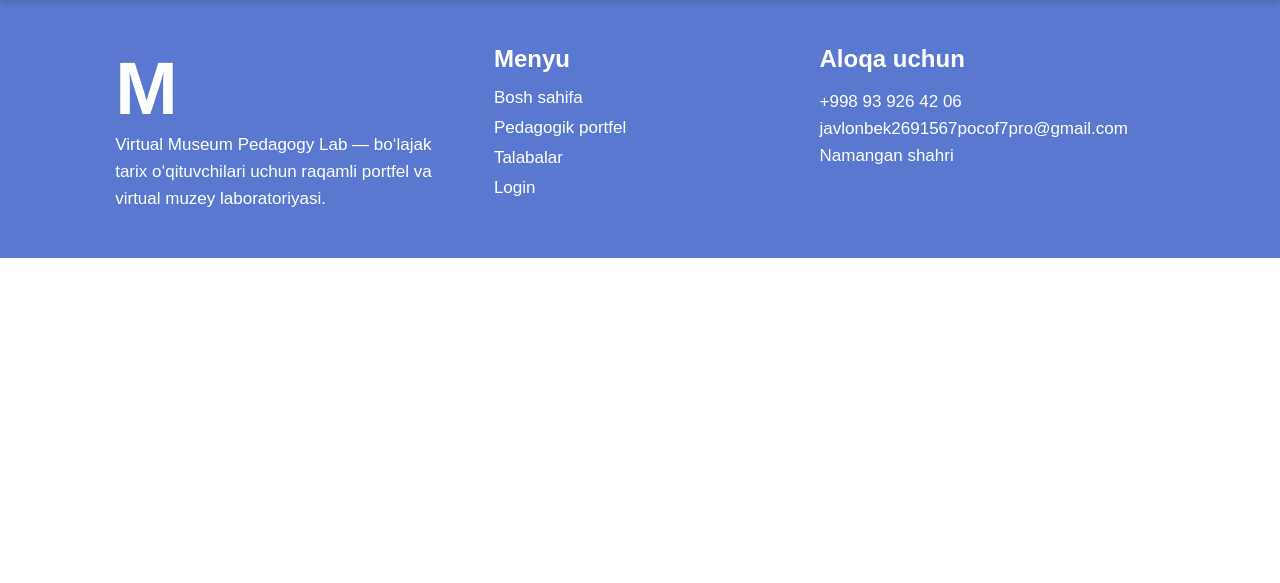
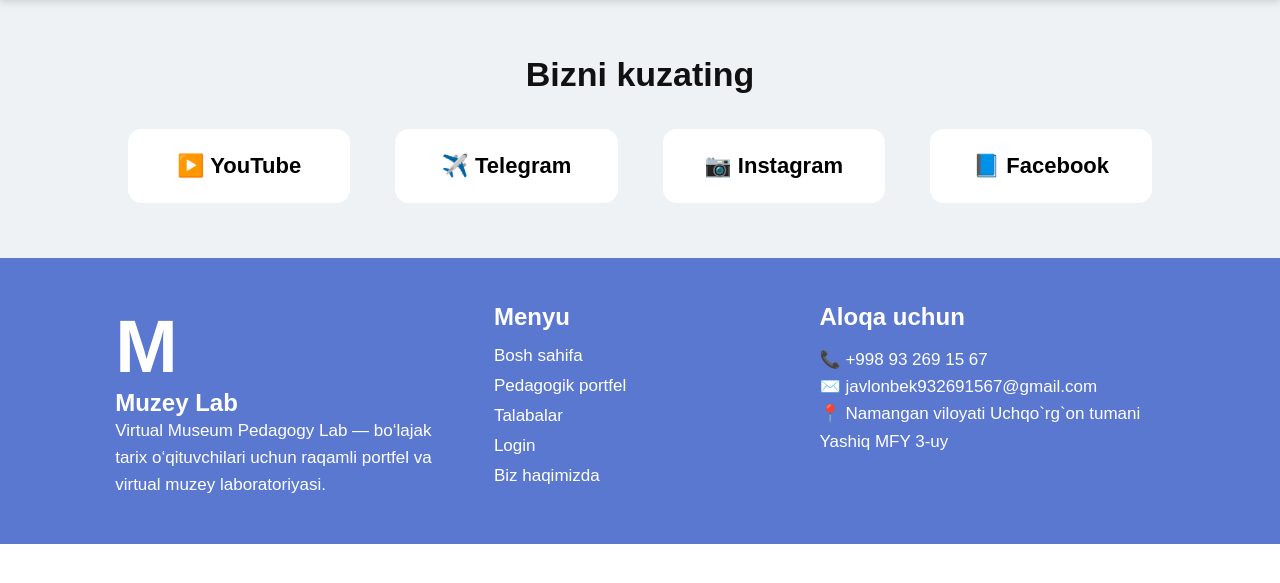
Before and after one commit to javlonbek1994/portfolio-site, a Flask app: template templates/base.html in a window 1280 px wide. Shown: the part 105-688 px from the top of the page. Run offline with Flask 3, Linux system fonts and the light colour scheme; the template is opened without the code that fills it, so the values that code supplies are empty.

Commit message:
Update base.html

```diff
--- a/templates/base.html
+++ b/templates/base.html
@@ -29,9 +29,24 @@
 
 {% block content %}{% endblock %}
 
+<section class="follow-section">
+    <h2>Bizni kuzating</h2>
+
+    <div class="socials">
+        <a href="https://www.youtube.com/" target="_blank">▶️ YouTube</a>
+        <a href="https://t.me/" target="_blank">✈️ Telegram</a>
+        <a href="https://www.instagram.com/" target="_blank">📷 Instagram</a>
+        <a href="https://www.facebook.com/" target="_blank">📘 Facebook</a>
+    </div>
+</section>
+
 <footer class="footer">
-    <div class="footer-logo">
-        <div class="footer-icon">M</div>
+    <div>
+        <div class="footer-brand">
+            <div class="footer-icon">M</div>
+            <h2>Muzey Lab</h2>
+        </div>
+
         <p>
             Virtual Museum Pedagogy Lab — bo‘lajak tarix o‘qituvchilari uchun
             raqamli portfel va virtual muzey laboratoriyasi.
@@ -44,13 +59,14 @@
         <a href="/portfolio">Pedagogik portfel</a>
         <a href="/student">Talabalar</a>
         <a href="/login">Login</a>
+        <a href="/about">Biz haqimizda</a>
     </div>
 
     <div>
         <h3>Aloqa uchun</h3>
-        <p>+998 93 926 42 06</p>
-        <p>javlonbek2691567pocof7pro@gmail.com</p>
-        <p>Namangan shahri</p>
+        <p>📞 +998 93 269 15 67</p>
+        <p>✉️ javlonbek932691567@gmail.com</p>
+        <p>📍 Namangan viloyati Uchqo`rg`on tumani Yashiq MFY 3-uy</p>
     </div>
 </footer>
 
```
